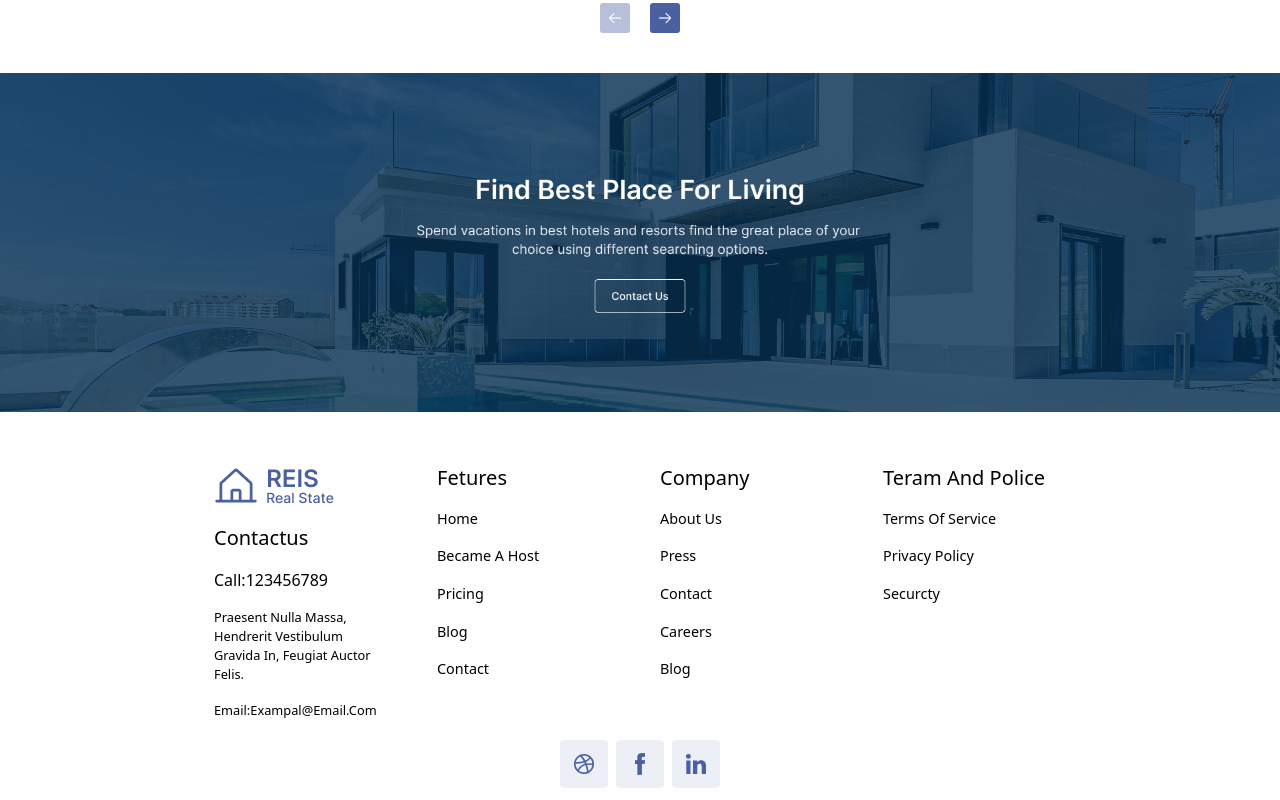
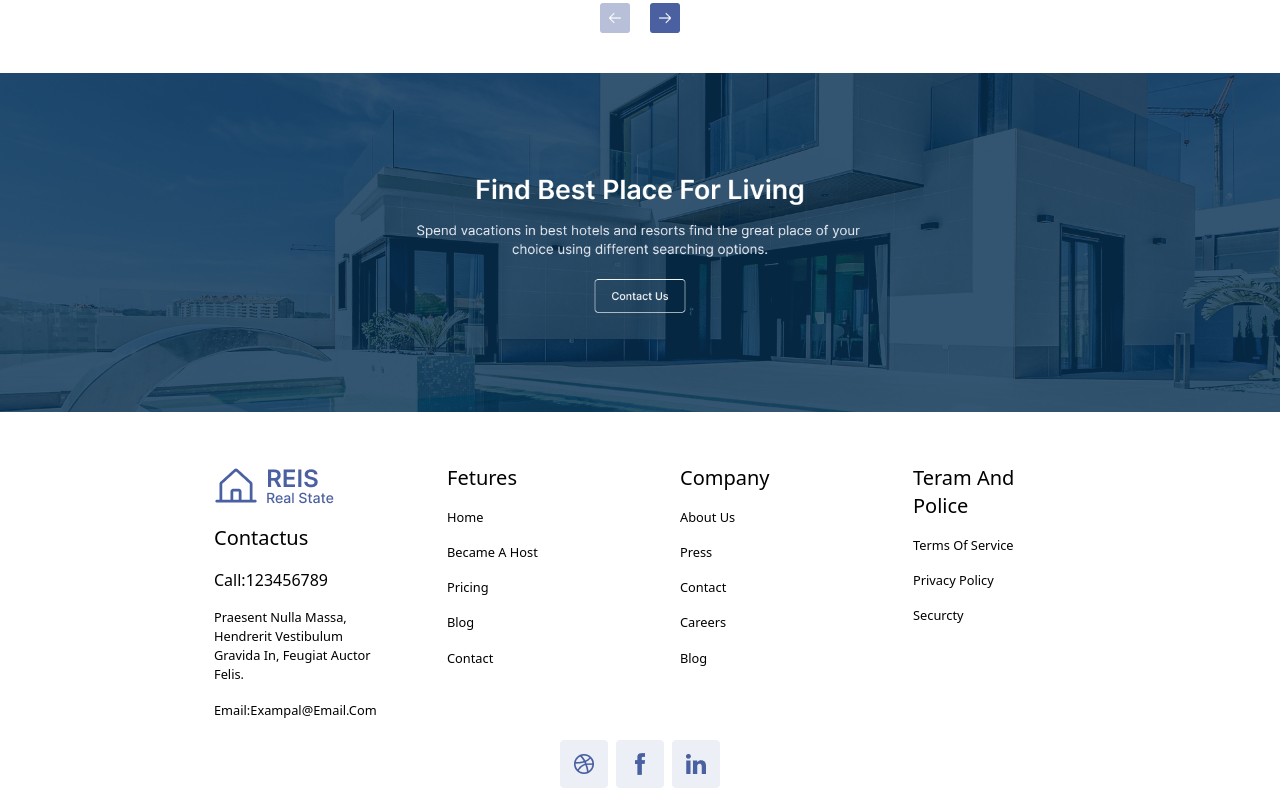
Before and after one commit to Bhupendragariya/real-state, a React (Vite) app: page / in a window 1280 px wide. Shown: the part 3435-4235 px from the top of the page. Built offline with nearby package versions, Linux system fonts and the light colour scheme.

Commit message:
set footer

```diff
--- a/src/componant/Footer.jsx
+++ b/src/componant/Footer.jsx
@@ -9,7 +9,7 @@ export default function Footer() {
   return (
     <>
         <div className=' max-w-[900px]  mx-auto p-3  mt-10 '>
-            <div className='   md:grid-cols-4 grid gap-10 grid-cols-2 md:px-3 px-10'>
+            <div className='   md:grid-cols-4 grid gap-20 grid-cols-2 md:px-3 px-5'>
                 <div className=' capitalize flex flex-col gap-4 items-start '>
                     <a href=""><img src={logo} alt="" /></a>
                     <p className='md:text-xl  '>contactus</p>
@@ -20,27 +20,27 @@ export default function Footer() {
                 </div>
                 <div className=' capitalize flex flex-col gap-4'>
                     <p className=' md:text-xl '>fetures</p>
-                    <Link to="/" className='text-[0.9rem] font-stretch-50%'>home</Link>
-                    <Link to="/" className='text-[0.9rem] font-stretch-50%'>became a host</Link>
-                    <Link to="/" className='text-[0.9rem] font-stretch-50%'>pricing</Link>
-                    <Link to="/blog" className='text-[0.9rem] font-stretch-50%'>blog</Link>
-                    <Link to="/contacus"  className='text-[0.9rem] font-stretch-50%'>contact</Link>
+                    <Link to="/" className='text-[0.8rem] font-stretch-50%'>home</Link>
+                    <Link to="/" className='text-[0.8rem] font-stretch-50%'>became a host</Link>
+                    <Link to="/" className='text-[0.8rem] font-stretch-50%'>pricing</Link>
+                    <Link to="/blog" className='text-[0.8rem] font-stretch-50%'>blog</Link>
+                    <Link to="/contacus"  className='text-[0.8rem] font-stretch-50%'>contact</Link>
 
                 </div>
                 <div className=' capitalize flex flex-col gap-4 '>
                     <p className=' md:text-xl '>company</p>
-                    <Link to="/aboutus" className='text-[0.9rem] font-stretch-50%'>about us</Link>
-                    <Link to="/" className='text-[0.9rem] font-stretch-50%'>press</Link>
-                    <Link to="/contactus" className='text-[0.9rem] font-stretch-50%'>contact</Link>
-                    <Link to="/" className='text-[0.9rem] font-stretch-50%'>careers</Link>
-                    <Link to="/blog" className='text-[0.9rem] font-stretch-50%'>blog</Link>
+                    <Link to="/aboutus" className='text-[0.8rem] font-stretch-50%'>about us</Link>
+                    <Link to="/" className='text-[0.8rem] font-stretch-50%'>press</Link>
+                    <Link to="/contactus" className='text-[0.8rem] font-stretch-50%'>contact</Link>
+                    <Link to="/" className='text-[0.8rem] font-stretch-50%'>careers</Link>
+                    <Link to="/blog" className='text-[0.8rem] font-stretch-50%'>blog</Link>
 
                 </div>
                 <div className=' capitalize flex flex-col gap-4 '>
                     <p className=' md:text-xl '>teram and police</p>
-                    <Link to="/" className='text-[0.9rem] font-stretch-50%'>terms of service</Link>
-                    <Link to="/" className='text-[0.9rem] font-stretch-50%'>privacy policy</Link>
-                    <Link to="/" className='text-[0.9rem] font-stretch-50%'>securcty</Link>
+                    <Link to="/" className='text-[0.8rem] font-stretch-50%'>terms of service</Link>
+                    <Link to="/" className='text-[0.8rem] font-stretch-50%'>privacy policy</Link>
+                    <Link to="/" className='text-[0.8rem] font-stretch-50%'>securcty</Link>
 
                 </div>
             </div>
```
